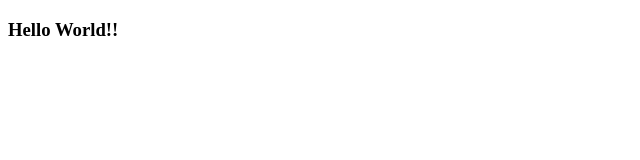
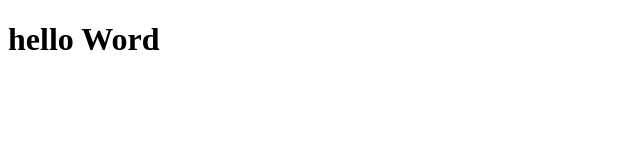
Before and after one commit to rafaelscbr/estudoAngular, a plain HTML site: page index.html in a window 1280 px wide. Shown: the whole page, without its empty margins (0-640 px from the left). Drawn offline with nearby package versions, Linux system fonts and the light colour scheme.

Commit message:
Criado componete helloWord criado, e usando

```diff
--- /dev/null
+++ b/helloWord.html
@@ -0,0 +1 @@
+<h1>hello Word</h1>
--- a/index.html
+++ b/index.html
@@ -14,7 +14,7 @@ app.directive('helloWorld', function() {
       return {
         restrict: 'AE',
         replace: 'true',
-        template: '<h3>Hello World!!</h3>'
+        templateUrl: 'helloWord.html'
       };
 });
 </script>
```
